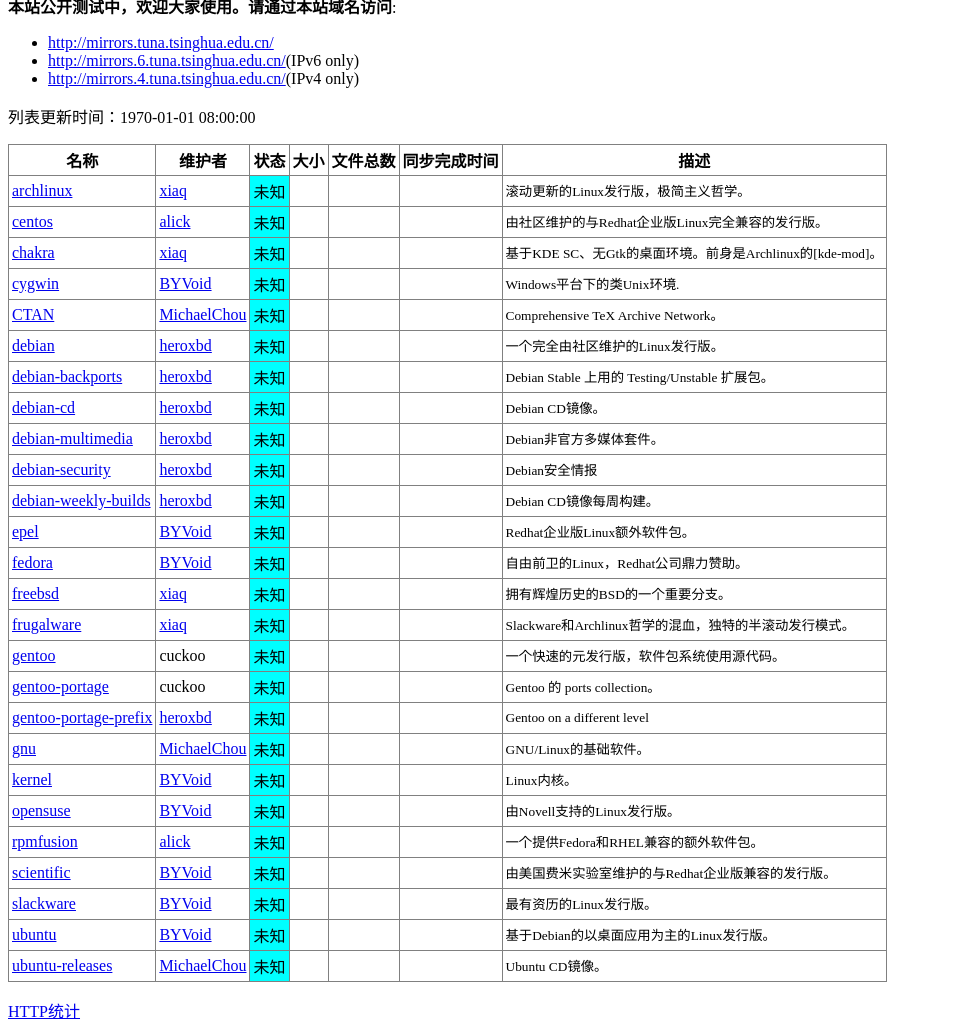
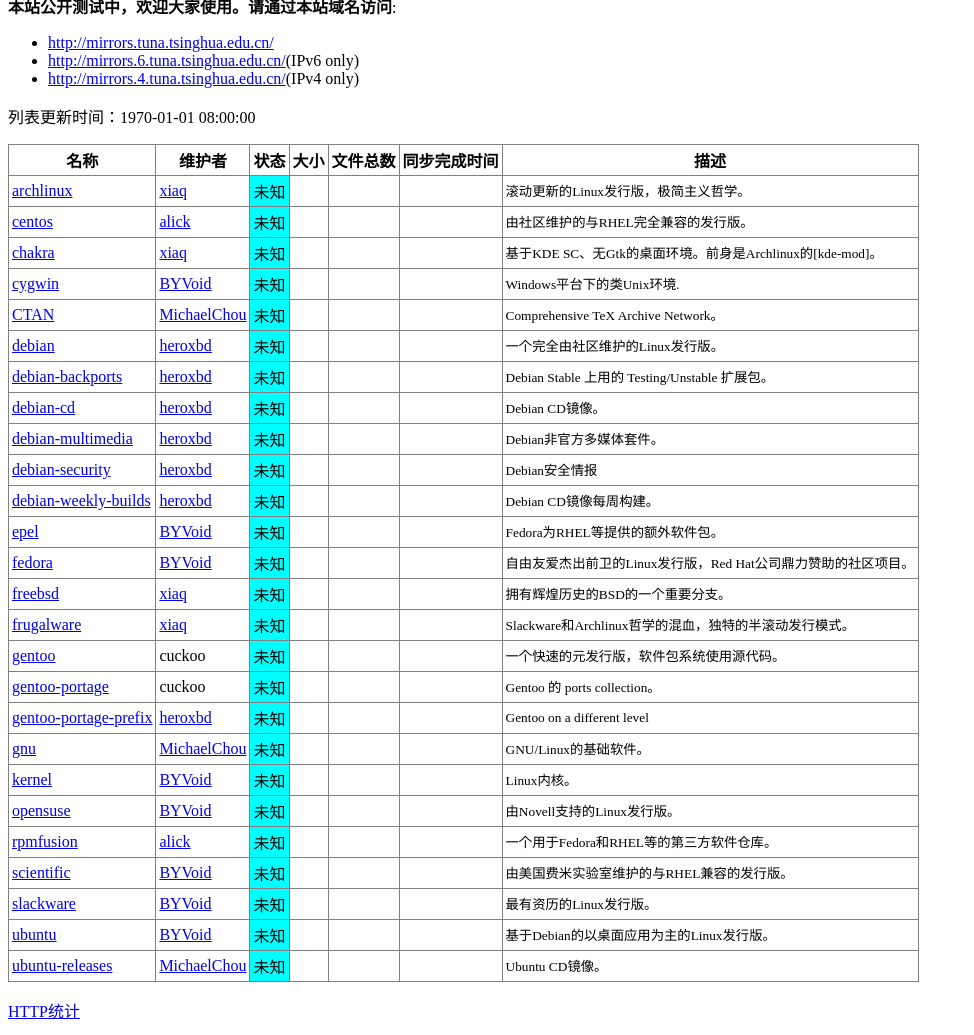
Before and after one commit to tuna/mirror-web, a PHP site: page / in a window 1280 px wide. Shown: the part 246-1281 px from the top of the page, without its empty margins (0-974 px from the left). Run offline with PHP 8.4, Linux system fonts and the light colour scheme; data that the repository does not hold is empty.

Commit message:
index.php: update description about Fedora, RHEL

```diff
--- a/index.php
+++ b/index.php
@@ -31,7 +31,7 @@
 $status = initialize_status($status_file, $ftp3_status_file);
 $mirrors = array(
 	array('archlinux', '滚动更新的Linux发行版，极简主义哲学。', 'xiaq'),
-	array('centos', '由社区维护的与Redhat企业版Linux完全兼容的发行版。', 'alick'),
+	array('centos', '由社区维护的与RHEL完全兼容的发行版。', 'alick'),
 	array('chakra', '基于KDE SC、无Gtk的桌面环境。前身是Archlinux的[kde-mod]。', 'xiaq'),
 	array('cygwin', 'Windows平台下的类Unix环境.', 'BYVoid'),
 	array('CTAN', 'Comprehensive TeX Archive Network。', 'MichaelChou'),
@@ -41,8 +41,8 @@
 	array('debian-multimedia', 'Debian非官方多媒体套件。', 'heroxbd'),
 	array('debian-security', 'Debian安全情报', 'heroxbd'),
 	array('debian-weekly-builds', 'Debian CD镜像每周构建。', 'heroxbd'),
-	array('epel', 'Redhat企业版Linux额外软件包。', 'BYVoid'),
-	array('fedora', '自由前卫的Linux，Redhat公司鼎力赞助。', 'BYVoid'),
+	array('epel', 'Fedora为RHEL等提供的额外软件包。', 'BYVoid'),
+	array('fedora', '自由友爱杰出前卫的Linux发行版，Red Hat公司鼎力赞助的社区项目。', 'BYVoid'),
 	array('freebsd', '拥有辉煌历史的BSD的一个重要分支。', 'xiaq'),
 	array('frugalware', 'Slackware和Archlinux哲学的混血，独特的半滚动发行模式。', 'xiaq'),
 	array('gentoo', '一个快速的元发行版，软件包系统使用源代码。', 'cuckoo'),
@@ -51,8 +51,8 @@
 	array('gnu', 'GNU/Linux的基础软件。', 'MichaelChou'),
 	array('kernel', 'Linux内核。', 'BYVoid'),
 	array('opensuse', '由Novell支持的Linux发行版。', 'BYVoid'),
-	array('rpmfusion', '一个提供Fedora和RHEL兼容的额外软件包。', 'alick'),
-	array('scientific', '由美国费米实验室维护的与Redhat企业版兼容的发行版。', 'BYVoid'),
+	array('rpmfusion', '一个用于Fedora和RHEL等的第三方软件仓库。', 'alick'),
+	array('scientific', '由美国费米实验室维护的与RHEL兼容的发行版。', 'BYVoid'),
 	array('slackware', '最有资历的Linux发行版。', 'BYVoid'),
 	array('ubuntu', '基于Debian的以桌面应用为主的Linux发行版。', 'BYVoid'),
         array('ubuntu-releases', 'Ubuntu CD镜像。', 'MichaelChou'),
```
